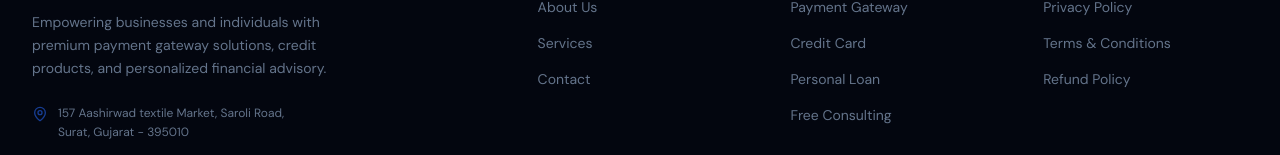
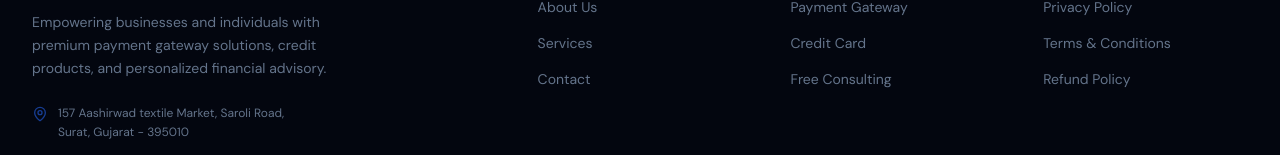
Before and after one commit to praveenbinani9-cpu/binani-enterprises-final, a Next.js app in the folder binani-enterprises/: page / in a window 1280 px wide. Shown: the part 2682-2837 px from the top of the page. Built offline with nearby package versions, Linux system fonts and the light colour scheme.

Commit message:
Remove 'Personal Loan' from Services list

```diff
--- a/binani-enterprises/components/Footer.tsx
+++ b/binani-enterprises/components/Footer.tsx
@@ -10,7 +10,6 @@ const footerLinks = {
   Services: [
     { label: 'Payment Gateway', href: '/payment-gateway' },
     { label: 'Credit Card', href: '/credit-card' },
-    { label: 'Personal Loan', href: '/personal-loan' },
     { label: 'Free Consulting', href: '/payment-gateway#consulting' },
   ],
   Legal: [
```
